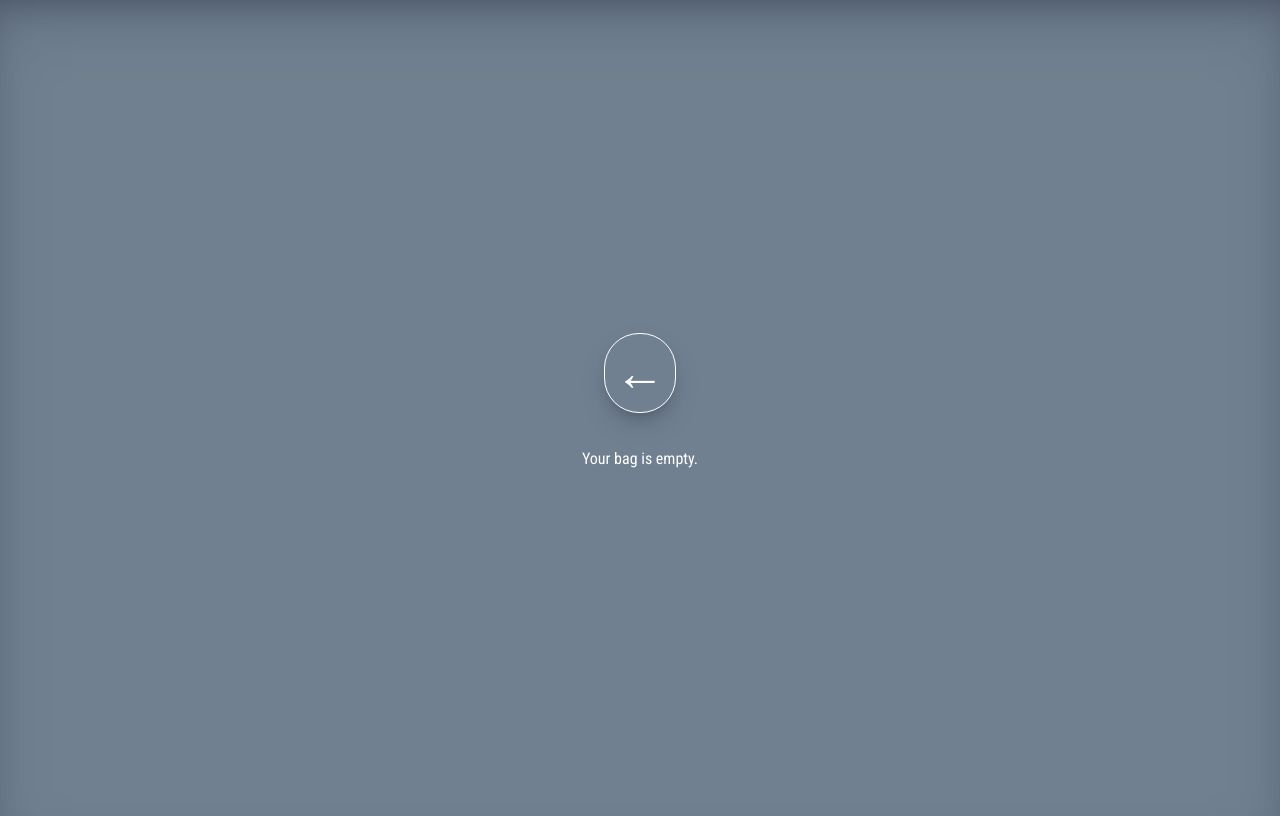
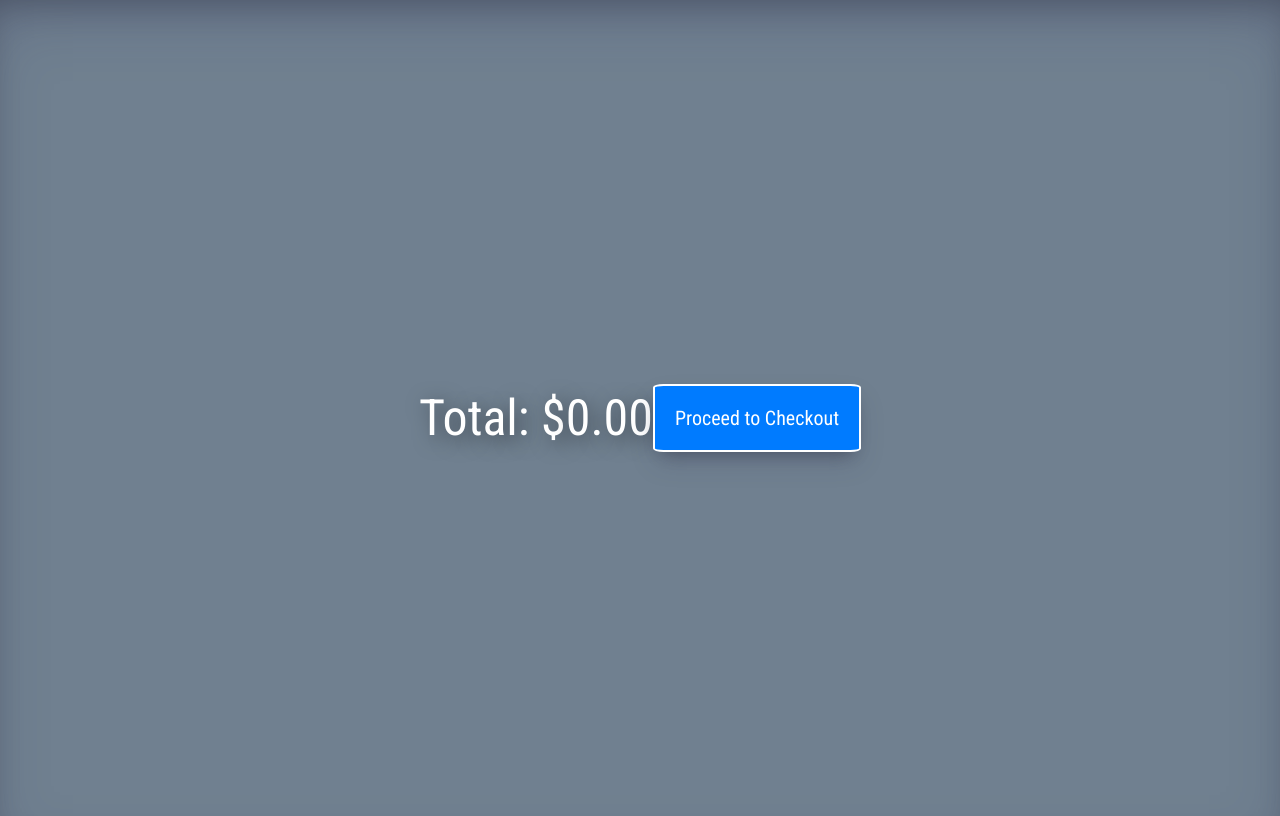
Before and after one commit to yerrapragada011/ecommerce-store, a React (Create React App) app in the folder frontend/: page /bag in a window 1280 px wide. Built offline with nearby package versions, Linux system fonts and the light colour scheme.

Commit message:
Change ui and ux

```diff
--- a/frontend/src/components/Bag.css
+++ b/frontend/src/components/Bag.css
@@ -33,16 +33,16 @@
   padding: 50px 100px;
   border-radius: 2%;
   color: white;
-  box-shadow: rgba(50, 50, 93, 0.25) 0px 13px 27px -5px,
-    rgba(0, 0, 0, 0.3) 0px 8px 16px -8px;
+  box-shadow: rgba(0, 0, 0, 0.25) 0px 54px 55px,
+    rgba(0, 0, 0, 0.12) 0px -12px 30px, rgba(0, 0, 0, 0.12) 0px 4px 6px,
+    rgba(0, 0, 0, 0.17) 0px 12px 13px, rgba(0, 0, 0, 0.09) 0px -3px 5px;
 }
 
 .bag-item img {
   width: 100%;
   border-radius: 2%;
-  box-shadow: rgba(0, 0, 0, 0.25) 0px 54px 55px,
-    rgba(0, 0, 0, 0.12) 0px -12px 30px, rgba(0, 0, 0, 0.12) 0px 4px 6px,
-    rgba(0, 0, 0, 0.17) 0px 12px 13px, rgba(0, 0, 0, 0.09) 0px -3px 5px;
+  box-shadow: rgba(50, 50, 93, 0.25) 0px 13px 27px -5px,
+    rgba(0, 0, 0, 0.3) 0px 8px 16px -8px;
   transition: transform 0.3s ease;
 }
 
@@ -69,73 +69,19 @@
   display: flex;
   flex-direction: column;
   align-items: center;
+  justify-content: center;
+  min-height: 100vh;
   animation: fadeInFromTop 0.5s ease-out;
 }
 
 .bag-items-container {
   color: white;
-  min-height: 100vh;
-}
-
-.empty-bag-container {
-  display: flex;
-  flex-direction: column;
-  justify-content: center;
-  align-items: center;
-  height: 100vh;
-}
-
-.empty-bag {
-  color: white;
-  text-align: center;
-}
-
-.back-link {
-  margin-bottom: 20px;
-}
-
-.back-button {
-  background-color: transparent;
-  border: 2px solid white;
-  border-radius: 35px;
-  padding: 10px;
-  color: white;
-  font-size: 20px;
-  font-family: inherit;
-  transition: transform 0.3s ease;
-  box-shadow: rgba(50, 50, 93, 0.25) 0px 13px 27px -5px,
-    rgba(0, 0, 0, 0.3) 0px 8px 16px -8px;
-}
-
-.empty-back-button {
-  background-color: transparent;
-  border: 0.1px solid white;
-  border-radius: 35px;
-  padding: 10px;
-  color: white;
-  font-size: 50px;
-  font-family: inherit;
-  transition: transform 0.3s ease;
-  box-shadow: rgba(50, 50, 93, 0.25) 0px 13px 27px -5px,
-    rgba(0, 0, 0, 0.3) 0px 8px 16px -8px;
-  transition: transform 0.3s ease;
-}
-
-.empty-back-button:hover {
-  background-color: rgb(255, 255, 255, 0.1);
-  color: white;
-  cursor: pointer;
-}
-
-.back-button:hover {
-  background-color: rgb(255, 255, 255, 0.1);
-  color: white;
-  cursor: pointer;
 }
 
 .checkout-container {
   display: flex;
   justify-content: space-between;
+  margin-top: 20px;
 }
 
 .total-price {
@@ -184,11 +130,9 @@
   margin-top: 20px;
 }
 
-.back-button:hover,
 .quantity-buttons button:hover,
 .checkout-button:hover,
 .bag-item img:hover,
-.empty-back-button:hover,
 .modal-buttons button:hover {
   transform: translateY(5px);
 }
--- a/frontend/src/components/Bag.js
+++ b/frontend/src/components/Bag.js
@@ -1,10 +1,11 @@
 import React, { useState } from 'react'
-import { Link } from 'react-router-dom'
+import { useNavigate } from 'react-router-dom'
 import './Bag.css'
 
 const Bag = ({ items, updateQuantity, removeFromBag }) => {
   const [modalOpen, setModalOpen] = useState(false)
   const [selectedItemIndex, setSelectedItemIndex] = useState(null)
+  const navigate = useNavigate()
 
   const totalPrice = items.reduce((sum, item) => {
     const price = item.variants.edges[0]?.node.price
@@ -52,6 +53,7 @@ const Bag = ({ items, updateQuantity, removeFromBag }) => {
   const confirmRemoval = () => {
     removeFromBag(selectedItemIndex)
     setModalOpen(false)
+    navigate('/')
   }
 
   const cancelRemoval = () => {
@@ -62,22 +64,7 @@ const Bag = ({ items, updateQuantity, removeFromBag }) => {
   return (
     <div className="bag-container">
       <div>
-        {items.length === 0 ? (
-          <div className="empty-bag-container">
-            <div className="back-link">
-              <Link to="/">
-                <button className="empty-back-button">←</button>
-              </Link>
-            </div>
-            <p className="empty-bag">Your bag is empty.</p>
-          </div>
-        ) : (
         <div className="bag-items-container">
-            <div className="back-link">
-              <Link to="/">
-                <button className="back-button">←</button>
-              </Link>
-            </div>
           {items.map((item, index) => (
             <div key={index} className="bag-item">
               <img src={item.images?.edges[0]?.node?.src} alt={item.title} />
@@ -122,7 +109,6 @@ const Bag = ({ items, updateQuantity, removeFromBag }) => {
                 ${totalPrice.toFixed(2)}
               </span>
             </p>
-
             <div className="checkout-button-container">
               <button onClick={proceedToCheckout} className="checkout-button">
                 Proceed to Checkout
@@ -130,7 +116,6 @@ const Bag = ({ items, updateQuantity, removeFromBag }) => {
             </div>
           </div>
         </div>
-        )}
       </div>
 
       {modalOpen && (
--- a/frontend/src/components/ProductList.css
+++ b/frontend/src/components/ProductList.css
@@ -24,17 +24,17 @@
   flex-direction: column;
   justify-content: space-between;
   border-radius: 2%;
-  box-shadow: rgba(50, 50, 93, 0.25) 0px 13px 27px -5px,
-    rgba(0, 0, 0, 0.3) 0px 8px 16px -8px;
+  box-shadow: rgba(0, 0, 0, 0.25) 0px 54px 55px,
+    rgba(0, 0, 0, 0.12) 0px -12px 30px, rgba(0, 0, 0, 0.12) 0px 4px 6px,
+    rgba(0, 0, 0, 0.17) 0px 12px 13px, rgba(0, 0, 0, 0.09) 0px -3px 5px;
   animation: fadeInFromTop 0.5s ease-out;
 }
 
 .product-card img {
   width: 100%;
   border-radius: 2%;
-  box-shadow: rgba(0, 0, 0, 0.25) 0px 54px 55px,
-    rgba(0, 0, 0, 0.12) 0px -12px 30px, rgba(0, 0, 0, 0.12) 0px 4px 6px,
-    rgba(0, 0, 0, 0.17) 0px 12px 13px, rgba(0, 0, 0, 0.09) 0px -3px 5px;
+  box-shadow: rgba(50, 50, 93, 0.25) 0px 13px 27px -5px,
+    rgba(0, 0, 0, 0.3) 0px 8px 16px -8px;
   transition: transform 0.3s ease;
 }
 
--- a/frontend/src/components/ProductList.js
+++ b/frontend/src/components/ProductList.js
@@ -46,9 +46,7 @@ const ProductList = ({ addToBag, bagItems }) => {
   return (
     <div>
       <div className="product-list">
-        {products.map((product) => {
-          const inBag = bagItems.some((item) => item.id === product.id)
-          return (
+        {products.map((product) => (
           <div key={product.id} className="product-card">
             <img
               src={product.images?.edges[0]?.node?.src}
@@ -58,19 +56,13 @@ const ProductList = ({ addToBag, bagItems }) => {
               <p>{product.title}</p>
               <div className="product-details">
                 <p>${product.variants.edges[0]?.node.price}</p>
-                  <Link
-                    to="/bag"
-                    onClick={() => !inBag && handleAddToBag(product)}
-                  >
-                    <button className="product-info-button">
-                      {inBag ? 'Continue Checkout' : 'Buy now'}
-                    </button>
+                <Link to="/bag" onClick={() => handleAddToBag(product)}>
+                  <button className="product-info-button">Buy now</button>
                 </Link>
               </div>
             </div>
           </div>
-          )
-        })}
+        ))}
       </div>
     </div>
   )
```
Lines whose indentation alone changed are shown as unchanged.
